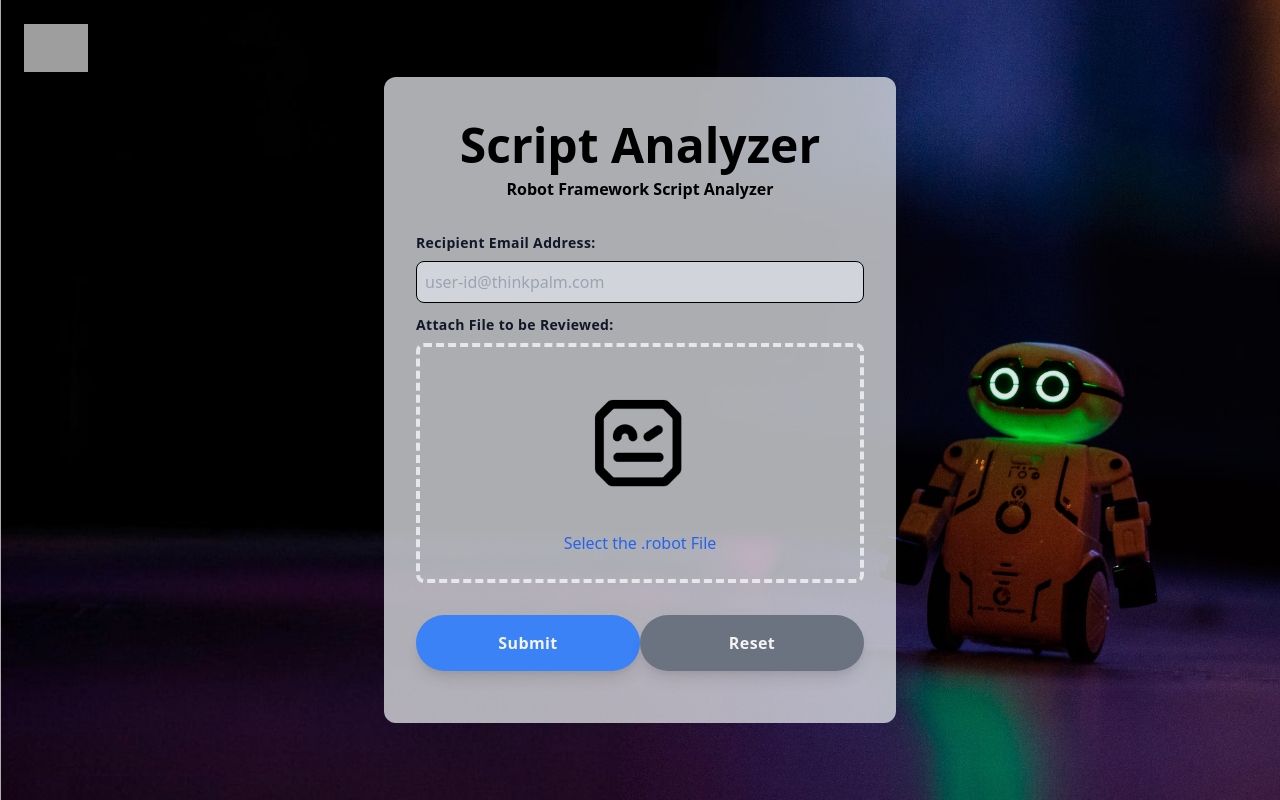
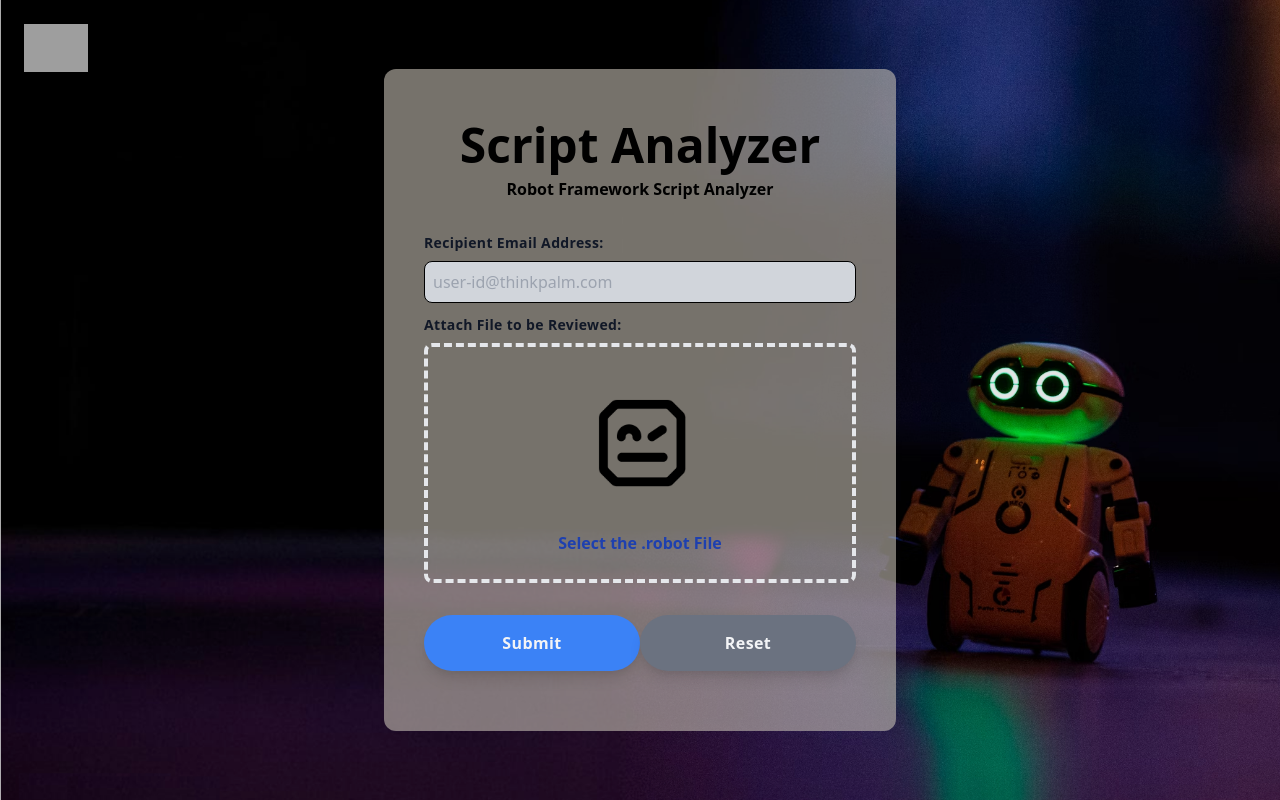
Before and after one commit to manucg17/Robot_Analyzer, a Flask app: page / in a window 1280 px wide. Run offline with Flask 3, Linux system fonts and the light colour scheme; parts of the project's set-up code (start-up, migrations or seed data) failed here and were passed over; grey boxes are pictures that could not be loaded.

Commit message:
Updates:
- index updated - html

```diff
--- a/templates/index.html
+++ b/templates/index.html
@@ -24,11 +24,11 @@
     style="background-image: url('{{ url_for('static', filename='robot5.png') }}');">
         <div class="absolute bg-black opacity-10 inset-0 z-0"></div>
         <div class="absolute top-2 left-2 p-4">
-            <img src="{{ url_for('static', filename='ribbon-og.png') }}" alt="DRS Logo" class="h-12">
+            <img src="{{ url_for('static', filename='ribbon-og.png') }}" alt="Ribbon Logo" class="h-12">
         </div>
-        <div class="sm:max-w-lg w-full p-8 rounded-xl z-10" style="background-color: rgba(229, 231, 235, 0.75);">
+        <div class="sm:max-w-lg w-full p-10 rounded-xl z-10" style="background-color: rgba(200, 192, 181, 0.594);">
             <div class="text-center">
-                <h2 class="mt-3 text-5xl font-bold text-gray-1000">
+                <h2 class="mt-3 text-5xl font-bold text-custom-gray font-ocra">
                     Script Analyzer
                 </h2>
                 <p class="mt-2 text-3x1 font-bold text-gray-1000">Robot Framework Script Analyzer</p>
@@ -48,7 +48,7 @@
                                     <img class="has-mask h-36 object-center ml-2" src="{{ url_for('static', filename='robot-file-upload.png') }}" alt="Robot file upload image">
                                 </div>
                                 <p class="pointer-none text-gray-700 mt-4" id="fileLabel">
-                                    <a href="#" id="fileLink" class="text-blue-600 hover:underline">Select the .robot File</a>
+                                    <a href="#" id="fileLink" class="text-blue-800 font-bold hover:underline">Select the .robot File</a>
                                 </p>
                             </div>
                             <input id="file" name="file" type="file" class="hidden" accept=".robot" required>
```
Also changed, not shown: 1 other file.
